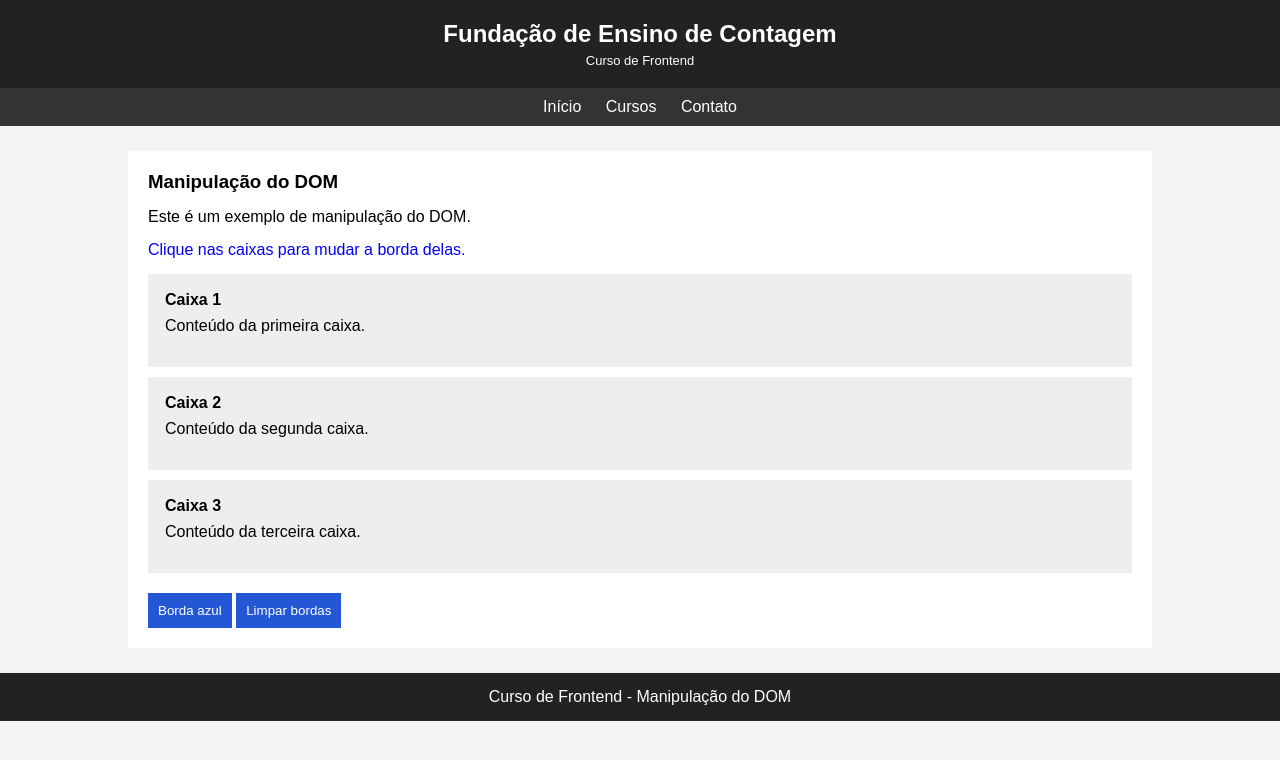
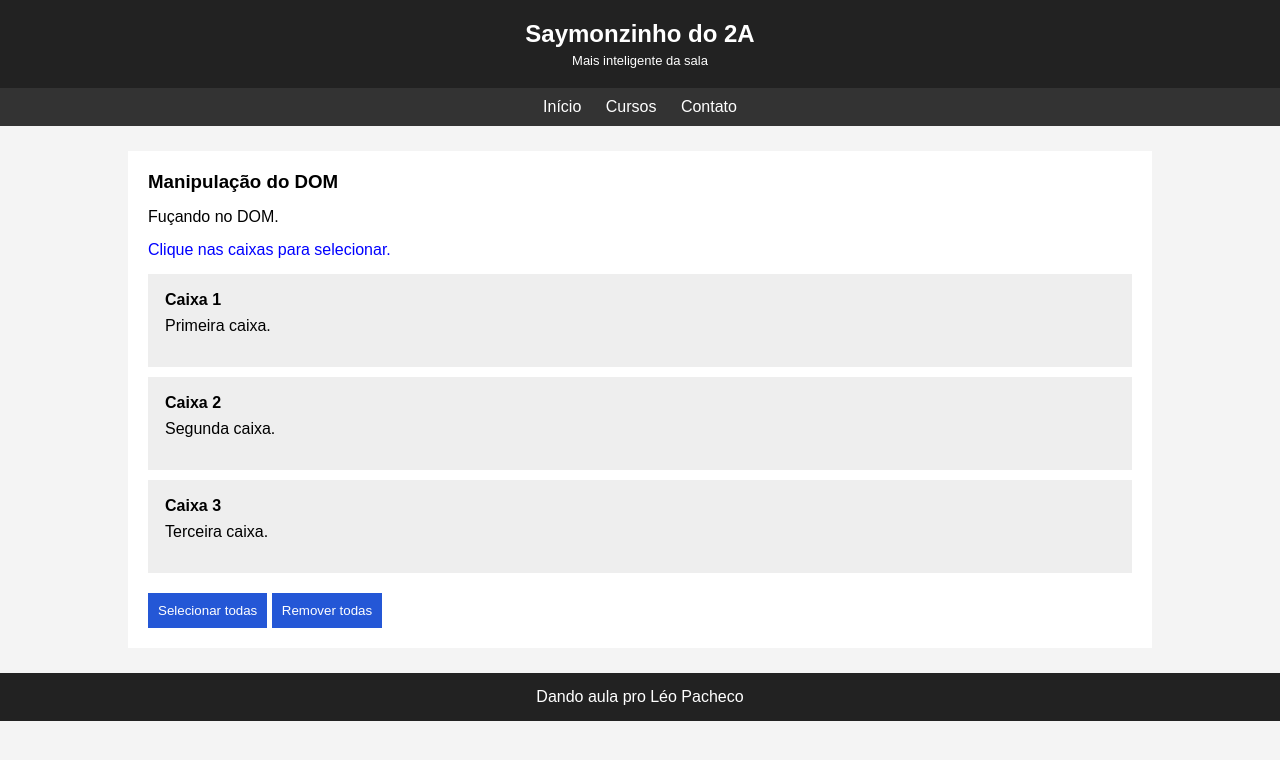
Before and after one commit to Saymon79/Ativ-DOM, a plain HTML site: page index.html in a window 1280 px wide. Drawn offline with Linux system fonts and the light colour scheme.

Commit message:
Add files via upload

```diff
--- a/index.html
+++ b/index.html
@@ -3,15 +3,15 @@
 <html lang="pt-br">
 <head>
     <meta charset="UTF-8">
-    <title>Manipulação do DOM</title>
+    <title>Dando aulas de DOM</title>
     <link rel="stylesheet" href="style.css">
     <script src="script.js" defer></script>
 </head>
 <body>
 
     <header>
-        <h2>Fundação de Ensino de Contagem</h2>
-        <p>Curso de Frontend</p>
+        <h2>Saymonzinho do 2A</h2>
+        <p>Mais inteligente da sala</p>
     </header>
 
     <nav>
@@ -25,33 +25,33 @@
         <section>
             <h3>Manipulação do DOM</h3>
 
-            <p>Este é um exemplo de manipulação do DOM.</p>
-            <p class="destaque">Clique nas caixas para mudar a borda delas.</p>
+            <p>Fuçando no DOM.</p>
+            <p class="destaque">Clique nas caixas para selecionar.</p>
 
             <div class="caixa">
                 <h4>Caixa 1</h4>
-                <p>Conteúdo da primeira caixa.</p>
+                <p>Primeira caixa.</p>
             </div>
 
             <div class="caixa">
                 <h4>Caixa 2</h4>
-                <p>Conteúdo da segunda caixa.</p>
+                <p>Segunda caixa.</p>
             </div>
 
             <div class="caixa">
                 <h4>Caixa 3</h4>
-                <p>Conteúdo da terceira caixa.</p>
+                <p>Terceira caixa.</p>
             </div>
 
-            <button id="principal">Borda azul</button>
-            <button id="secundario">Limpar bordas</button>
+            <button id="principal">Selecionar todas</button>
+            <button id="secundario">Remover todas</button>
 
         </section>
 
     </main>
 
     <footer>
-        <p>Curso de Frontend - Manipulação do DOM</p>
+        <p>Dando aula pro Léo Pacheco</p>
     </footer>
 
 </body>
--- a/script.js
+++ b/script.js
@@ -4,7 +4,6 @@ let caixas = document.querySelectorAll(".caixa");
 let botaoPrincipal = document.querySelector("#principal");
 let botaoSecundario = document.querySelector("#secundario");
 
-// Clicar na caixa e deixar a borda verde
 caixas.forEach(function(caixa) {
 
     caixa.addEventListener("click", function() {
@@ -14,7 +13,6 @@ caixas.forEach(function(caixa) {
 
 });
 
-// Botão principal deixa todas as bordas azuis
 botaoPrincipal.addEventListener("click", function() {
 
     caixas.forEach(function(caixa) {
@@ -24,7 +22,6 @@ botaoPrincipal.addEventListener("click", function() {
 
 });
 
-// Botão secundário tira as bordas
 botaoSecundario.addEventListener("click", function() {
 
     caixas.forEach(function(caixa) {
```
